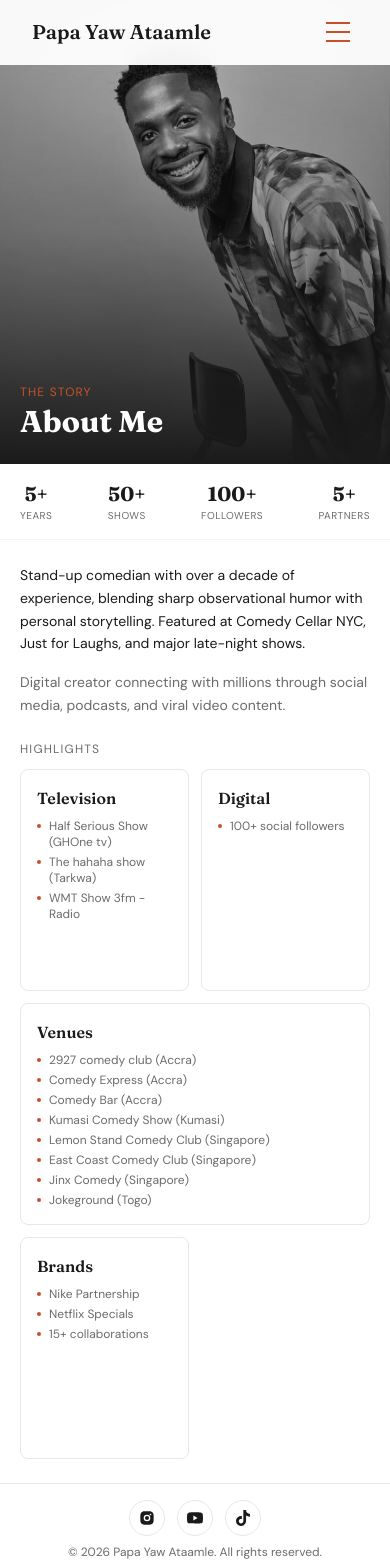
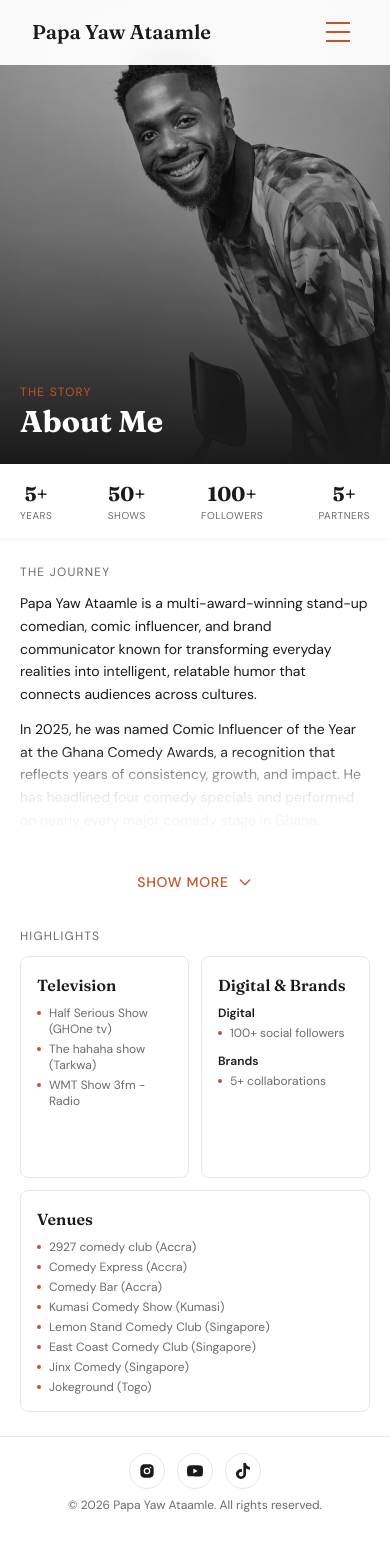
Before and after one commit to Elvis020/papayaw-ataamle, a Next.js app: page /about in a window 390 px wide. Shown: the top 1568 px of the page. Built offline with nearby package versions, Linux system fonts and the light colour scheme.

Commit message:
feat: make sure updates are working

```diff
--- a/app/about/page.tsx
+++ b/app/about/page.tsx
@@ -9,6 +9,7 @@ import ScrollToTop from "../components/ScrollToTop";
 export default function About() {
   const [isMobile, setIsMobile] = useState(true);
   const [expandedSection, setExpandedSection] = useState<string | null>(null);
+  const [bioExpanded, setBioExpanded] = useState(false);
 
   useEffect(() => {
     const checkMobile = () => setIsMobile(window.innerWidth < 768);
@@ -25,9 +26,8 @@ export default function About() {
     { number: "5+", label: "Partners" },
   ];
 
-  // Achievements data - Venues is 3rd for symmetrical grid layout
-  const achievements = [
-    {
+  // Base achievements data
+  const television = {
     id: "television",
     title: "Television",
     items: [
@@ -35,13 +35,9 @@ export default function About() {
       "The hahaha show (Tarkwa)",
       "WMT Show 3fm - Radio",
     ],
-    },
-    {
-      id: "digital",
-      title: "Digital",
-      items: ["100+ social followers"],
-    },
-    {
+  };
+
+  const venues = {
     id: "venues",
     title: "Venues",
     items: [
@@ -54,13 +50,26 @@ export default function About() {
       "Jinx Comedy (Singapore)",
       "Jokeground (Togo)",
     ],
+  };
+
+  const digitalBrands = {
+    id: "digital-brands",
+    title: "Digital & Brands",
+    sections: [
+      {
+        subtitle: "Digital",
+        items: ["100+ social followers"],
       },
       {
-      id: "brands",
-      title: "Brands",
-      items: ["Nike Partnership", "Netflix Specials", "15+ collaborations"],
+        subtitle: "Brands",
+        items: ["5+ collaborations"],
       },
-  ];
+    ],
+  };
+
+  // Different ordering for mobile vs desktop
+  const achievementsMobile = [television, digitalBrands, venues];
+  const achievementsDesktop = [television, venues, digitalBrands];
 
   return (
     <div className="bg-white min-h-screen flex flex-col font-[family-name:var(--font-dm-sans)]">
@@ -115,20 +124,99 @@ export default function About() {
             </div>
           </section>
 
-          {/* Bio Summary */}
-          <section
-            className="px-5 py-6 animate-fade-in"
-            style={{ animationDelay: "0.4s" }}
+          {/* Bio - Expandable on Mobile */}
+          <section className="px-5 py-6">
+            <div className="relative">
+              {/* Content container */}
+              <div
+                className={`overflow-hidden transition-all ${
+                  bioExpanded ? "max-h-[1000px] duration-500 ease-out" : "max-h-[280px] duration-200 ease-in"
+                }`}
               >
-            <p className="text-sm text-[var(--color-charcoal)] leading-relaxed mb-4">
-              Stand-up comedian with over a decade of experience, blending sharp
-              observational humor with personal storytelling. Featured at Comedy
-              Cellar NYC, Just for Laughs, and major late-night shows.
+                {/* The Journey */}
+                <div className="mb-6">
+                  <h2 className="text-xs uppercase tracking-widest text-[var(--color-gray)] mb-3">
+                    The Journey
+                  </h2>
+                  <p className="text-sm text-[var(--color-charcoal)] leading-relaxed mb-3">
+                    Papa Yaw Ataamle is a multi-award-winning stand-up
+                    comedian, comic influencer, and brand communicator known
+                    for transforming everyday realities into intelligent,
+                    relatable humor that connects audiences across cultures.
                   </p>
-            <p className="text-sm text-[var(--color-gray)] leading-relaxed">
-              Digital creator connecting with millions through social media,
-              podcasts, and viral video content.
+                  <p className="text-sm text-[var(--color-charcoal)] leading-relaxed mb-3">
+                    In 2025, he was named Comic Influencer of the Year at the
+                    Ghana Comedy Awards, a recognition that reflects years of
+                    consistency, growth, and impact. He has headlined four
+                    comedy specials and performed on nearly every major comedy
+                    stage in Ghana.
                   </p>
+                  <p className="text-sm text-[var(--color-charcoal)] leading-relaxed">
+                    His work has expanded beyond borders with the launch of
+                    his international comedy world tour, which has already
+                    recorded successful performances in Singapore and Togo,
+                    marking a new chapter in taking Ghanaian comedy to global
+                    audiences.
+                  </p>
+                </div>
+
+                {/* The Work */}
+                <div>
+                  <h2 className="text-xs uppercase tracking-widest text-[var(--color-gray)] mb-3">
+                    The Work
+                  </h2>
+                  <p className="text-sm text-[var(--color-charcoal)] leading-relaxed mb-3">
+                    Beyond the stage, Papa Yaw Ataamle works with brands as a
+                    trusted ambassador and strategic marketing partner. He
+                    currently represents Kantanka Immulate Herbal Supplement,
+                    KS Electricals, Benjamin Cargo Logistics, and Tealeys.
+                    Through his digital marketing company, he helps brands
+                    communicate effectively using humor, storytelling, and
+                    insight that deliver measurable results.
+                  </p>
+                  <p className="text-sm text-[var(--color-charcoal)] leading-relaxed mb-3">
+                    He has been featured on major media platforms including
+                    TV3 Showbiz 360, GH One TV, Joy Prime, Adom TV, UTV,
+                    Kantanka TV, and 3FM, and has appeared in national
+                    advertising campaigns, including an Eazzy Paint TV
+                    commercial.
+                  </p>
+                  <p className="text-sm text-[var(--color-charcoal)] leading-relaxed">
+                    At the heart of his work is impact—making people laugh,
+                    helping brands grow, and representing African comedy with
+                    excellence on both local and international stages.
+                  </p>
+                </div>
+              </div>
+
+              {/* Gradient overlay when collapsed */}
+              {!bioExpanded && (
+                <div className="absolute bottom-0 left-0 right-0 h-24 bg-gradient-to-t from-white via-white/90 to-transparent pointer-events-none" />
+              )}
+            </div>
+
+            {/* Show More/Less Button */}
+            <button
+              onClick={() => setBioExpanded(!bioExpanded)}
+              className="mt-4 w-full py-3 text-sm uppercase tracking-wider text-[var(--color-accent)] font-medium flex items-center justify-center gap-2 hover:text-[var(--color-charcoal)] transition-colors"
+            >
+              {bioExpanded ? "Show Less" : "Show More"}
+              <svg
+                className={`w-4 h-4 transition-transform duration-300 ${
+                  bioExpanded ? "rotate-180" : ""
+                }`}
+                fill="none"
+                viewBox="0 0 24 24"
+                stroke="currentColor"
+              >
+                <path
+                  strokeLinecap="round"
+                  strokeLinejoin="round"
+                  strokeWidth={2}
+                  d="M19 9l-7 7-7-7"
+                />
+              </svg>
+            </button>
           </section>
 
           {/* Achievements Grid */}
@@ -137,7 +225,7 @@ export default function About() {
               Highlights
             </h2>
             <div className="grid grid-cols-2 gap-3 auto-rows-fr">
-              {achievements.map((section) => (
+              {achievementsMobile.map((section) => (
                 <div
                   key={section.id}
                   className={`border border-gray-200 rounded-lg p-4 ${
@@ -147,6 +235,9 @@ export default function About() {
                   <h3 className="font-[family-name:var(--font-fraunces)] font-semibold text-[var(--color-charcoal)] mb-2">
                     {section.title}
                   </h3>
+
+                  {/* Handle regular items or sections with subtitles */}
+                  {section.items ? (
                     <ul className="space-y-1">
                       {section.items.map((item, i) => (
                         <li
@@ -158,6 +249,28 @@ export default function About() {
                         </li>
                       ))}
                     </ul>
+                  ) : (
+                    <div className="space-y-3">
+                      {section.sections.map((subsection, idx) => (
+                        <div key={idx}>
+                          <h4 className="text-xs font-semibold text-[var(--color-charcoal)] mb-1">
+                            {subsection.subtitle}
+                          </h4>
+                          <ul className="space-y-1">
+                            {subsection.items.map((item, i) => (
+                              <li
+                                key={i}
+                                className="text-xs text-[var(--color-gray)] flex items-start gap-2"
+                              >
+                                <span className="w-1 h-1 bg-[var(--color-accent)] rounded-full mt-1.5 shrink-0" />
+                                {item}
+                              </li>
+                            ))}
+                          </ul>
+                        </div>
+                      ))}
+                    </div>
+                  )}
                 </div>
               ))}
             </div>
@@ -303,8 +416,8 @@ export default function About() {
                 </h2>
               </ScrollReveal>
 
-              <div className="grid md:grid-cols-2 lg:grid-cols-4 gap-6 auto-rows-fr">
-                {achievements.map((section, index) => (
+              <div className="grid md:grid-cols-2 lg:grid-cols-3 gap-6 auto-rows-fr">
+                {achievementsDesktop.map((section, index) => (
                   <ScrollReveal
                     key={index}
                     delay={index * 0.1}
@@ -314,7 +427,12 @@ export default function About() {
                       <h3 className="text-xl font-[family-name:var(--font-fraunces)] font-semibold text-[var(--color-charcoal)] mb-4">
                         {section.title}
                       </h3>
-                      <ul className={`space-y-2 ${section.id === "venues" ? "columns-2 gap-x-6" : ""}`}>
+
+                      {/* Handle regular items or sections with subtitles */}
+                      {section.items ? (
+                        <ul
+                          className={`space-y-2 ${section.id === "venues" ? "columns-2 gap-x-6" : ""}`}
+                        >
                           {section.items.map((item, i) => (
                             <li
                               key={i}
@@ -324,6 +442,27 @@ export default function About() {
                             </li>
                           ))}
                         </ul>
+                      ) : (
+                        <div className="space-y-4">
+                          {section.sections.map((subsection, idx) => (
+                            <div key={idx}>
+                              <h4 className="text-sm font-semibold text-[var(--color-charcoal)] mb-2">
+                                {subsection.subtitle}
+                              </h4>
+                              <ul className="space-y-2">
+                                {subsection.items.map((item, i) => (
+                                  <li
+                                    key={i}
+                                    className="text-[var(--color-gray)] group-hover:text-[var(--color-charcoal)] transition-colors"
+                                  >
+                                    • {item}
+                                  </li>
+                                ))}
+                              </ul>
+                            </div>
+                          ))}
+                        </div>
+                      )}
                     </div>
                   </ScrollReveal>
                 ))}
```
Lines whose indentation alone changed are shown as unchanged.
